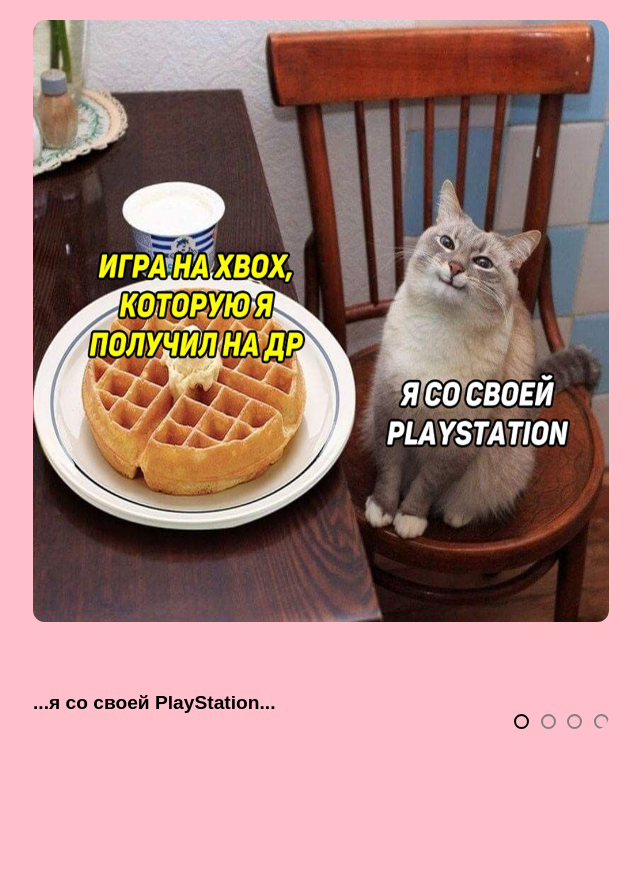
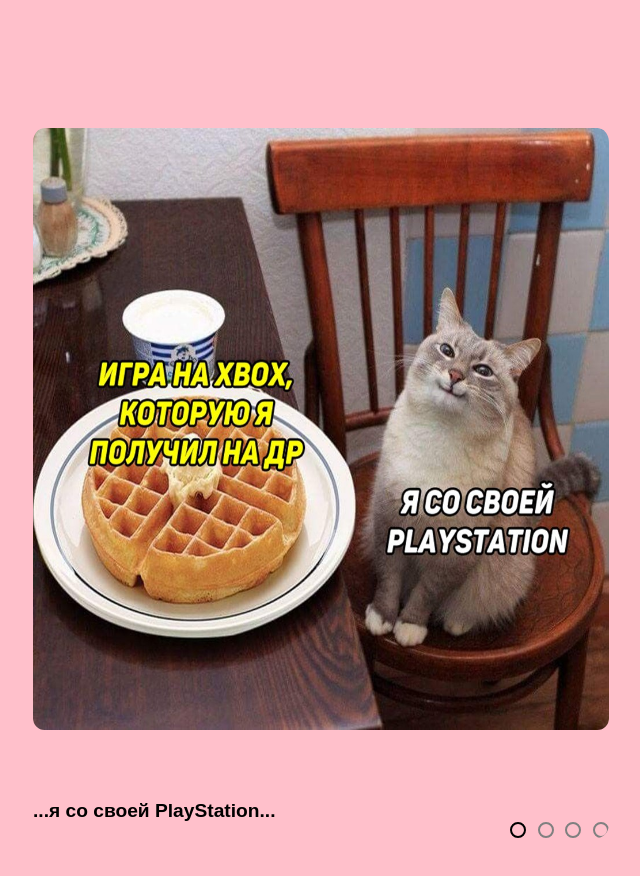
Before and after one commit to Honeychka/cssMemSlider, a plain HTML site: page cssMemSlider/index.html in a window 1280 px wide. Shown: the whole page, without its empty margins (319-959 px from the left). Before the commit the page ends 800 px from the top, so only its background shows below. Drawn offline with Linux system fonts and the light colour scheme.

Commit message:
refactor: clin code (Sun, May 15, 2022 06:24:00 PM)

```diff
--- a/cssMemSlider/style.css
+++ b/cssMemSlider/style.css
@@ -4,7 +4,6 @@
     box-sizing: border-box;
 }
 body{
-    position: relative;
     background-color: pink;
 }
 input{
@@ -16,7 +15,7 @@ input{
     justify-content: center;
     width: 45%;
     height: 70%;
-    margin: 20px auto;
+    margin: 10% auto;
 }
 .slider{
     display: flex;
@@ -43,11 +42,10 @@ input{
 .navigation{
     display: flex;
     justify-content: end;
-    background-color: pink;
 }
 .navigation__item{
-    width: 15px;
-    height: 15px;
+    width: 1rem;
+    height: 1rem;
     border-radius: 50%;
     border: 2px solid gray;
     margin-left: 2%;
```
